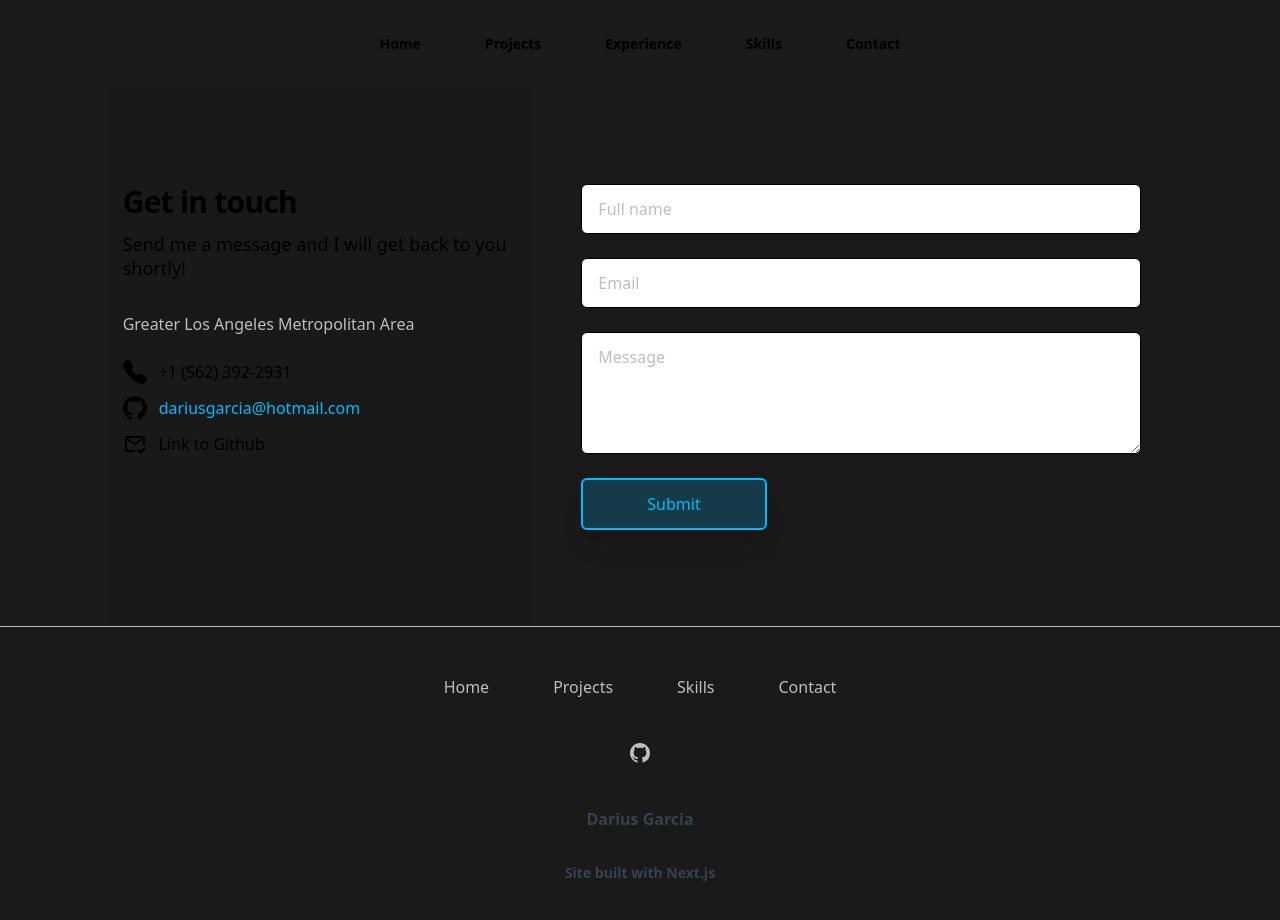
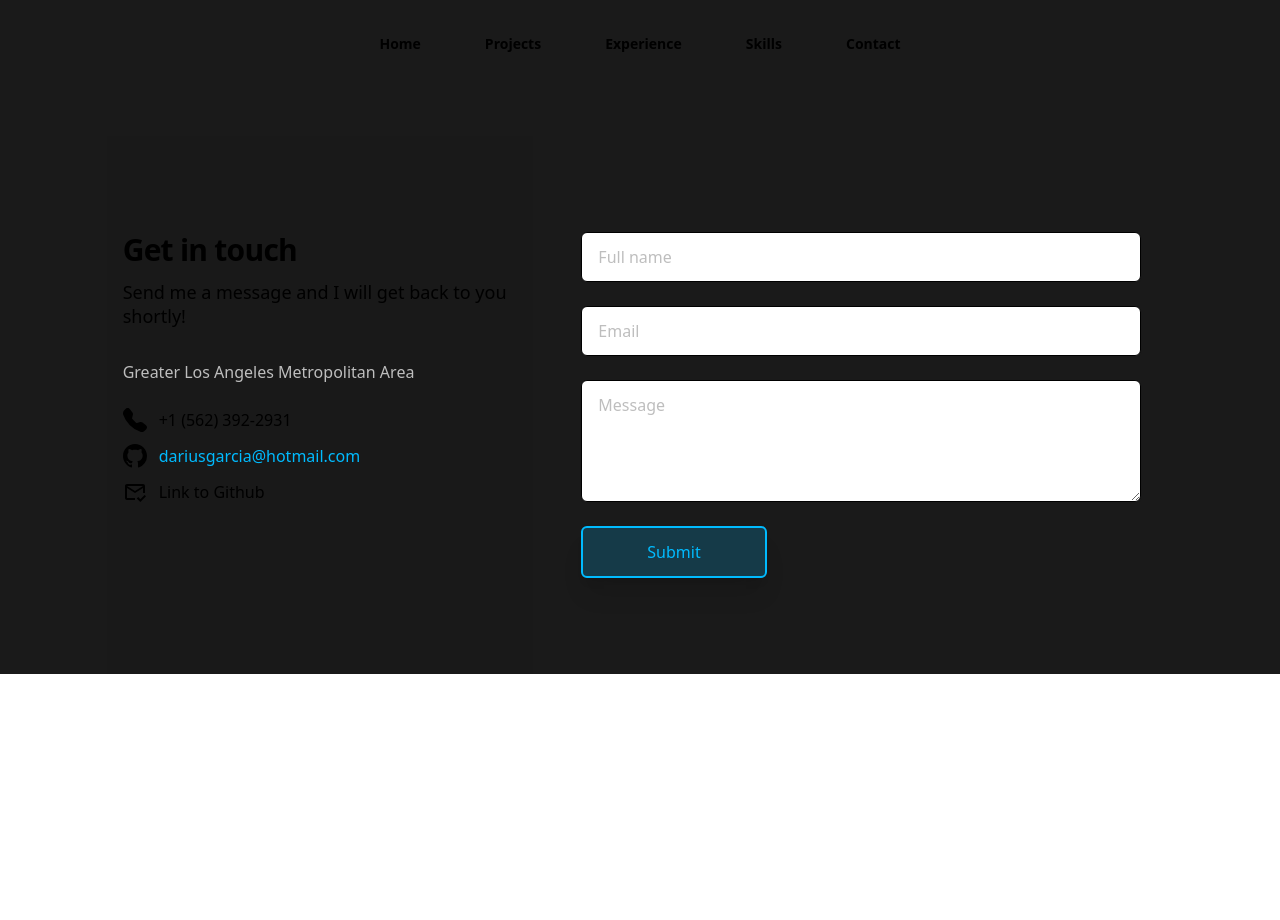
Before and after one commit to DariusGarcia/portfolio-2.0, a Next.js app: page /contact in a window 1280 px wide. Shown: the top 920 px of the page. After the commit the page ends 800 px from the top, so only its background shows below. Built offline with nearby package versions, Linux system fonts and the light colour scheme.

Commit message:
fix contact page

```diff
--- a/pages/contact.js
+++ b/pages/contact.js
@@ -30,9 +30,9 @@ const Contact = () => {
       )
   }
   return (
-		<div className='bg-black2  '>
+    <div className='bg-black2   '>
       <Navbar />
-			<div className='md:mb-0 mb-24 flex justify-center '>
+      <div className='md:mb-0 mb-24 flex justify-center my-12 '>
         <div className='relative bg-black2 md:w-5/6'>
           <div className='absolute inset-0 '>
             <div className='absolute inset-y-0 left-0 w-1/2 ' />
@@ -101,7 +101,8 @@ const Contact = () => {
                 <form
                   ref={form}
                   onSubmit={sendEmail}
-									className='grid grid-cols-1 gap-y-6'>
+                  className='grid grid-cols-1 gap-y-6'
+                >
                   <div>
                     <label htmlFor='full-name' className='sr-only'>
                       Full name
@@ -146,7 +147,8 @@ const Contact = () => {
                     <button
                       type='submit'
                       value='Send'
-											className='inline-flex justify-center  rounded-md border-transparent bg-blue3 bg-opacity-20 border-2 border-blue3 text-blue3 transition ease-in-out delay-100 hover:scale-95 hover:bg-opacity-100 hover:text-white py-3 px-16 text-base font-medium  shadow-xl focus:outline-none focus:ring-2 focus:ring-indigo-500 focus:ring-offset-2'>
+                      className='inline-flex justify-center  rounded-md border-transparent bg-blue3 bg-opacity-20 border-2 border-blue3 text-blue3 transition ease-in-out delay-100 hover:scale-95 hover:bg-opacity-100 hover:text-white py-3 px-16 text-base font-medium  shadow-xl focus:outline-none focus:ring-2 focus:ring-indigo-500 focus:ring-offset-2'
+                    >
                       Submit
                     </button>
                   </div>
@@ -156,7 +158,7 @@ const Contact = () => {
           </div>
         </div>
       </div>
-			<Footer />
+      {/* <Footer /> */}
     </div>
   )
 }
```
Lines whose indentation alone changed are shown as unchanged.
